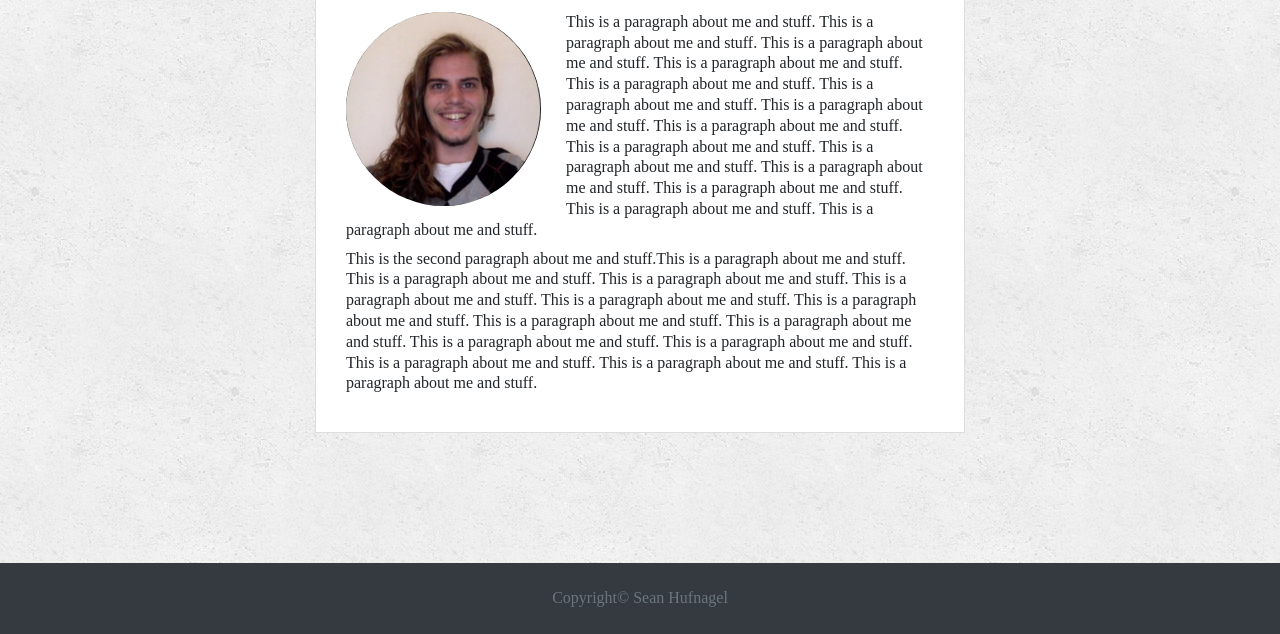
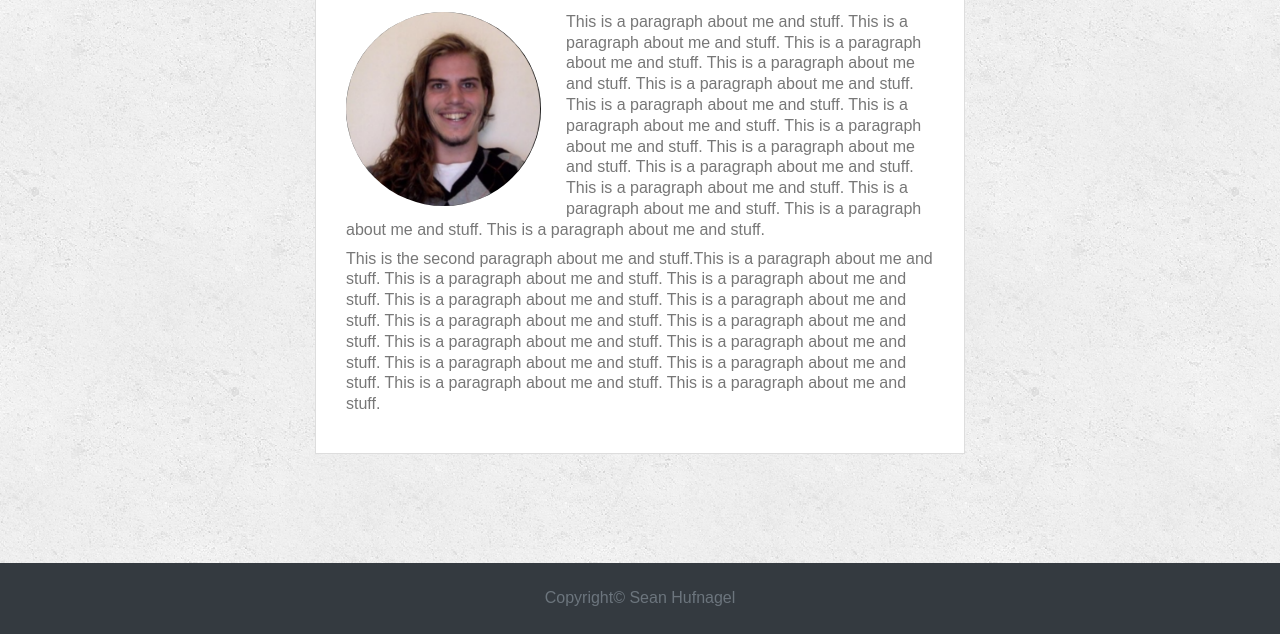
Before and after one commit to swhufnagel/Bootstrap-Portfolio, a plain HTML site: page index.html in a window 1280 px wide. Shown: the part 166-800 px from the top of the page. Drawn offline with nearby package versions, Linux system fonts and the light colour scheme.

Commit message:
hw update

```diff
--- a/mystyle.css
+++ b/mystyle.css
@@ -11,6 +11,8 @@
 body{
     background: url('assets/images/concrete_seamless.png');
     line-height: 1.3em;
+    font-family: 'Arial', 'Helvetica-Neue', Helvetica, sans-serif;
+    color:#777;
 }
 p{
     margin-bottom:0.5em;
```
